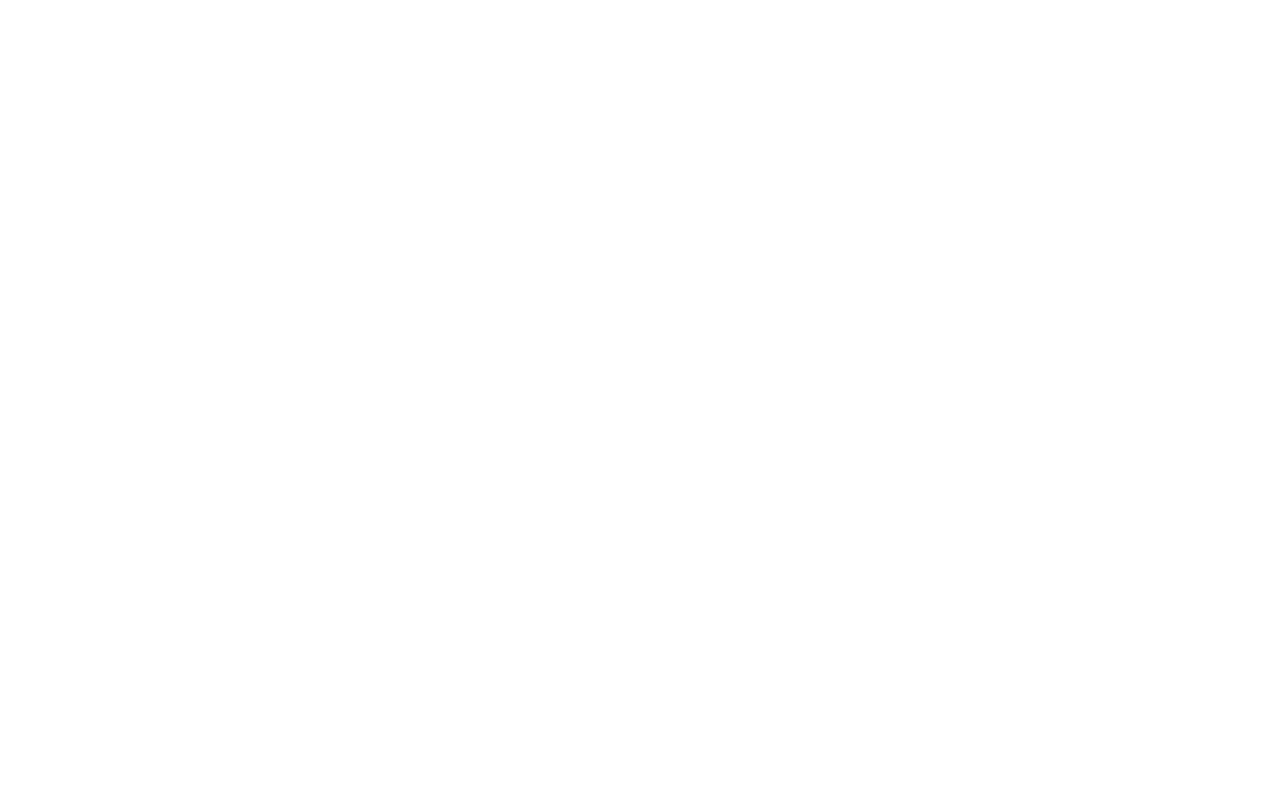
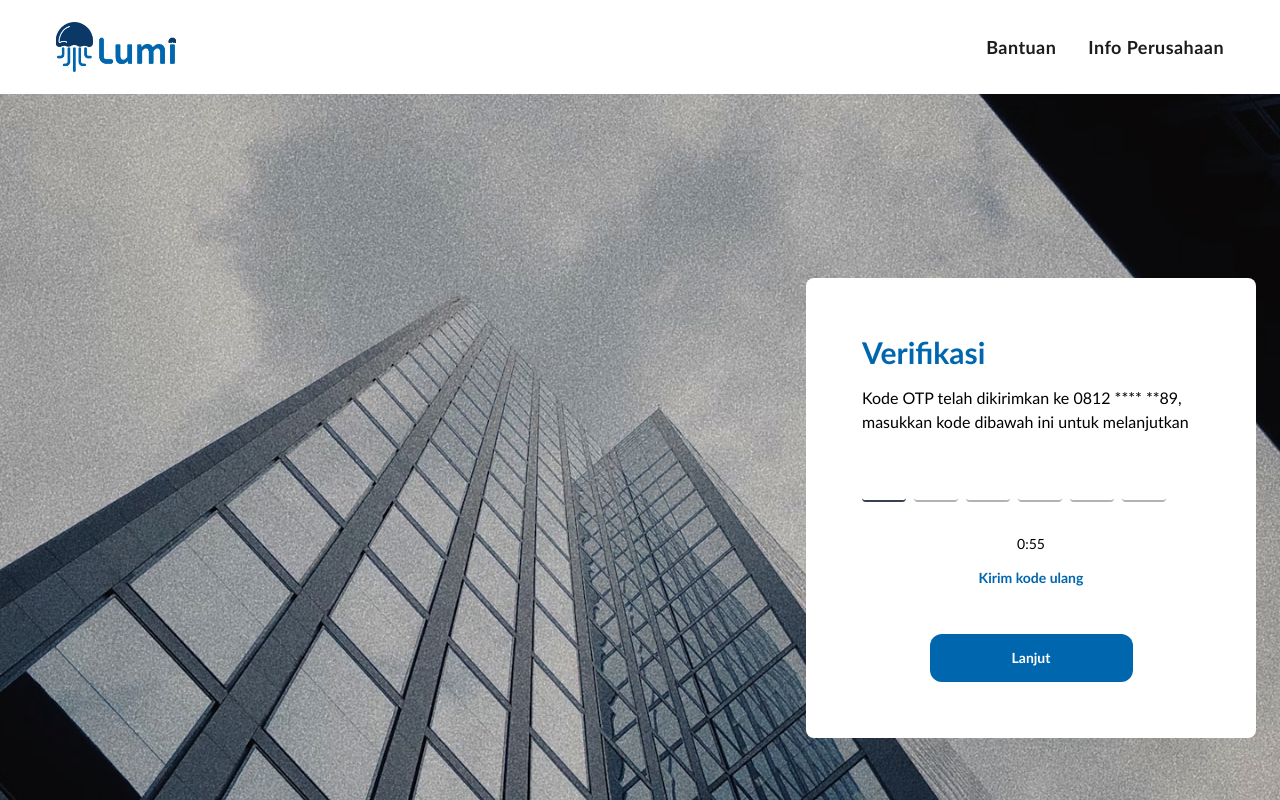
Before and after one commit to SYNRGY7-Team4/Frontend, a React (Vite) app: page /register/otp in a window 1280 px wide. Before the commit this address had no page. Shown: the top 800 px of the page. Built offline with nearby package versions, Linux system fonts and the light colour scheme.

Commit message:
feat: add verification e-ktp and OTP page

```diff
--- a/src/App.tsx
+++ b/src/App.tsx
@@ -1,6 +1,6 @@
 import { Route, Routes, useLocation } from "react-router-dom"
 import Button from "@/components/Button/Button"
-import { Login } from "@/pages"
+import { Login, Verification_E_KTP, Verification_OTP } from "@/pages"
 import AturPin from "./pages/Register/AturPin"
 import Password from "./pages/Register/Password"
 
@@ -29,8 +29,11 @@ function App() {
         />
 
         <Route path='/login' element={<Login />} />
-        <Route path='/atur-pin' element={<AturPin />} />
-        <Route path='/password' element={<Password/>}/>
+
+        <Route path='/register/password' element={<Password/>}/>
+        <Route path='/register/otp' element={<Verification_OTP />} />
+        <Route path='/register/ktp' element={<Verification_E_KTP />} />
+        <Route path='/register/atur-pin' element={<AturPin />} />
 
       </Routes>
     </>
--- /dev/null
+++ b/src/pages/Register/Verification_E_KTP.tsx
@@ -0,0 +1,89 @@
+import { useState, useEffect } from "react"
+import { useNavigate } from "react-router-dom";
+import bgAuth from "@/assets/bg-auth.jpg"
+import imgPreviewPlaceholder from "@/assets/empty_image_preview.svg";
+import Button from "@/components/Button/Button"
+import Header from "@/components/Header/Header"
+import Footer from "@/components/Footer/Footer"
+import Input from "@/components/Input/Input"
+import Label from "@/components/Label/Label"
+
+export default function Verification_E_KTP() {
+  const [file, setFile] = useState<File | null>(null);
+  const [preview, setPreview] = useState<string>(imgPreviewPlaceholder);
+
+  const navigate = useNavigate();
+  const next = () => {
+      navigate('/register/atur-pin');
+  }
+
+  useEffect(() => {
+    let objectUrl: string | null = null;
+
+    if (file) {
+      objectUrl = URL.createObjectURL(file);
+      setPreview(objectUrl);
+    }
+
+    return () => {
+      if (objectUrl) {
+        URL.revokeObjectURL(objectUrl);
+      }
+    };
+  }, [file]);
+
+  const handleFileChange = (event: React.ChangeEvent<HTMLInputElement>) => {
+    const fileList = event.target.files;
+    if (fileList && fileList.length > 0) {
+      setFile(fileList[0]);
+    } else {
+      setFile(null);
+      setPreview(imgPreviewPlaceholder);
+    }
+  };
+
+  return (
+    <>
+      <Header />
+      <main
+        className='w-full min-h-[828px] h-[calc(100vh-73px-75px)] md:h-[calc(100vh-94px-75px)] bg-cover bg-center'
+        style={{ backgroundImage: `url(${bgAuth})` }}
+      >
+        <div className='container mx-auto px-6 flex items-center justify-center md:justify-end h-full'>
+          <div className='bg-neutral-01 px-8 py-14 md:px-14 rounded-lg w-[450px]'>
+            <h1 className='mb-10 text-3xl text-primary-blue font-bold'>
+              Verifikasi e-KTP
+            </h1>
+            <form className='flex flex-col gap-y-8'>
+              <div className='flex flex-col gap-y-3'>
+                <div className='flex flex-col gap-y-1'>
+                  <Label htmlFor='file_eKTP'>Upload e-KTP</Label>
+                  <Input
+                    className='w-full block bg-neutral-02 rounded-lg pe-5 text-slate-500 file:mr-4 file:py-2 file:px-4 file:rounded-l-lg file:border-0 file:bg-neutral-03 file:text-black hover:file:bg-neutral-400 cursor-pointer'
+                    type='file'
+                    id='file_eKTP'
+                    accept='image/*'
+                    onChange={handleFileChange}
+                    aria-required='true'
+                    aria-label='Masukkan foto e-KTP Anda'
+                  />
+                    <div role='img' aria-label='Tampilan foto e-KTP Anda' className='py-5'>
+                      <img
+                        className='w-48 h-28 object-cover rounded-lg'
+                        src={preview}
+                        alt='Preview'
+                      />
+                    </div>
+                </div>
+              </div>
+              <div className='flex flex-col gap-y-2 items-center'>
+                <Button typeof="button" aria-label='Tombol lanjut' onClick={next}>Lanjut</Button>
+              </div>
+            </form>
+          </div>
+        </div>
+      </main>
+      <Footer />
+    </>
+  )
+}
--- /dev/null
+++ b/src/pages/Register/Verification_OTP.tsx
@@ -0,0 +1,110 @@
+import { useState, useRef, useEffect } from "react";
+import bgAuth from "@/assets/bg-auth.jpg";
+import Button from "@/components/Button/Button";
+import Header from "@/components/Header/Header";
+import Footer from "@/components/Footer/Footer";
+import Label from "@/components/Label/Label";
+
+let currentOTPIndex: number = 0;
+
+export default function Verification_OTP() {
+    const [otp, setOtp] = useState(new Array(6).fill(''));
+    const [activeOTPIndex, setActiveOTPIndex] = useState(0);
+    const [counter, setCounter] = useState(60);
+
+    const inputRef = useRef<HTMLInputElement>(null);
+
+    const handleOnChange = ({ target }: React.ChangeEvent<HTMLInputElement>) => {
+      const { value } = target;
+      const newOTP: string[] = [...otp];
+      newOTP[currentOTPIndex] = value.substring(value.length - 1);
+
+      if (!value) {
+        setActiveOTPIndex(currentOTPIndex - 1);
+      } else {
+        setActiveOTPIndex(currentOTPIndex + 1);
+      }
+
+      setOtp(newOTP);
+    };
+
+    const handleOnKeyDown = (
+      e: React.KeyboardEvent<HTMLInputElement>,
+      index: number
+    ) => {
+      currentOTPIndex = index;
+      if (e.key === 'Backspace') {
+        setActiveOTPIndex(currentOTPIndex - 1);
+      }
+    };
+
+    useEffect(() => {
+      inputRef.current?.focus();
+    }, [activeOTPIndex]);
+
+    useEffect(() => {
+        if (counter > 0) {
+          const timer = setTimeout(() => setCounter(counter - 1), 1000);
+          return () => clearTimeout(timer);
+        }
+      }, [counter]);
+
+    const minutes = Math.floor(counter / 60);
+    const seconds = counter % 60;
+
+    const formattedTime = `${minutes}:${seconds < 10 ? `0${seconds}` : seconds}`;
+
+    return (
+        <>
+            <Header />
+            <main
+                className='w-full min-h-[828px] h-[calc(100vh-73px-75px)] md:h-[calc(100vh-94px-75px)] bg-cover bg-center'
+                style={{ backgroundImage: `url(${bgAuth})` }}
+            >
+                <div className='container mx-auto px-6 flex items-center justify-center md:justify-end h-full'>
+                <div className='bg-neutral-01 px-8 py-14 md:px-14 rounded-lg w-[450px]'>
+                        <h1 className='mb-4 text-3xl text-primary-blue font-bold'>
+                            Verifikasi
+                        </h1>
+                        <form className='flex flex-col gap-y-8'>
+                            <div className='flex flex-col gap-y-3'>
+                                <div className='flex flex-col gap-y-6'>
+                                    <Label htmlFor='otp' className='text-black'>
+                                        Kode OTP telah dikirimkan ke 0812 **** **89, masukkan kode dibawah ini untuk melanjutkan
+                                    </Label>
+                                    <div id='otp' className='flex justify-start items-center space-x-2' aria-label='Masukkan OTP Anda'>
+                                    {otp.map((_, index) => (
+                                        <div key={index}>
+                                            <input
+                                                type='number'
+                                                aria-label={`Digit OTP ${index + 1}`}
+                                                aria-required='true'
+                                                maxLength={1}
+                                                ref={activeOTPIndex === index ? inputRef : null}
+                                                className='w-6 h-6 md:w-11 md:h-11 border-b-2 rounded bg-transparent outline-none text-center font-semibold text-xl border-neutral-03 focus:border-gray-700 focus:text-gray-700 text-gray-400 transition [appearance:textfield] [&::-webkit-outer-spin-button]:appearance-none [&::-webkit-inner-spin-button]:appearance-none'
+                                                onChange={handleOnChange}
+                                                onKeyDown={(e) => handleOnKeyDown(e, index)}
+                                                value={otp[index]}
+                                            />
+                                        </div>
+                                    ))}
+                                    </div>
+                                </div>
+                            </div>
+                            <div className='flex flex-col gap-y-8 items-center'>
+                                <div className='text-center'>
+                                    <p className='text-sm'>{formattedTime}</p>
+                                    <Button aria-label='Tombol kirim ulang kode OTP' className='border-0 outline-none bg-transparent text-sm text-primary-blue'>Kirim kode ulang</Button>
+                                </div>
+                                <div>
+                                    <Button aria-label='Tombol lanjut'>Lanjut</Button>
+                                </div>
+                            </div>
+                        </form>
+                    </div>
+                </div>
+            </main>
+            <Footer />
+        </>
+    );
+}
--- a/src/pages/index.ts
+++ b/src/pages/index.ts
@@ -1,3 +1,5 @@
 import Login from "@/pages/Login/Login"
+import Verification_E_KTP from "@/pages/Register/Verification_E_KTP"
+import Verification_OTP from "@/pages/Register/Verification_OTP"
 
-export { Login }
+export { Login, Verification_E_KTP, Verification_OTP }
```
Also changed, not shown: src/assets/empty_image_preview.svg (added).
